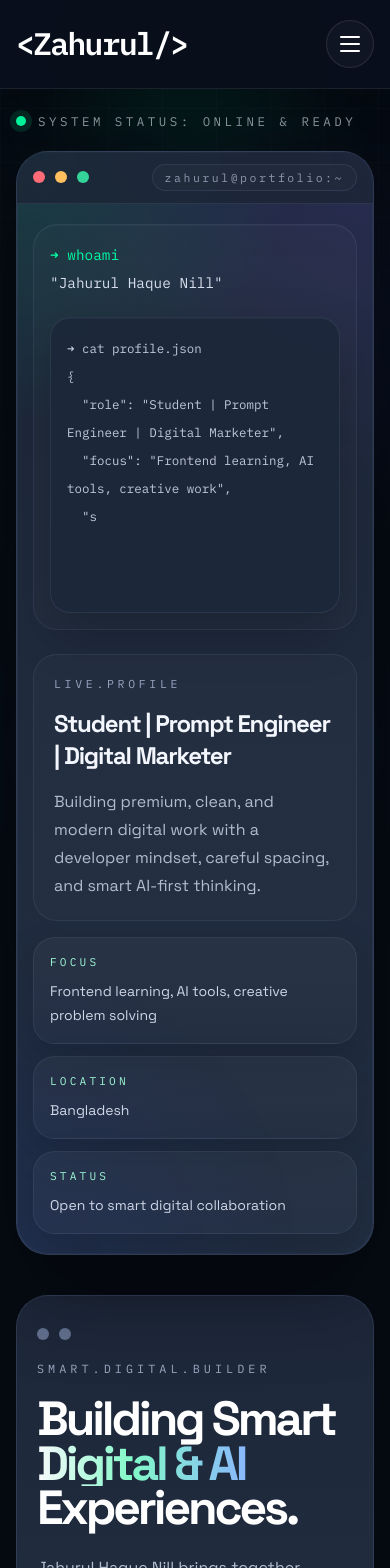
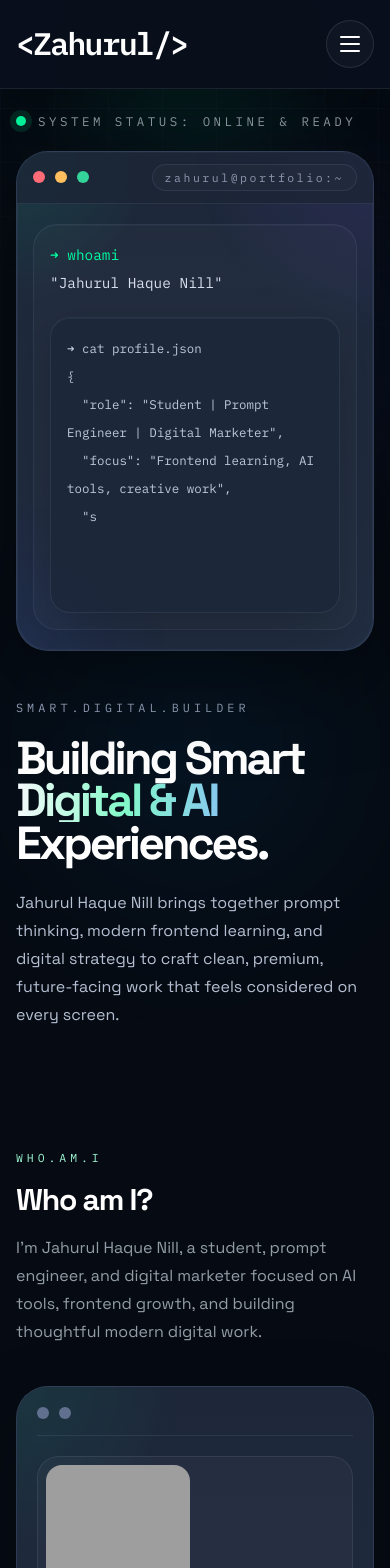
Before and after one commit to JAHURULNILL/jahurul, a React (Vite) app: page / in a window 390 px wide. Shown: the top 1568 px of the page. Built offline with nearby package versions, Linux system fonts and the light colour scheme; grey boxes are pictures that could not be loaded.

Commit message:
Adjust hero layout for desktop and mobile

```diff
--- a/src/App.tsx
+++ b/src/App.tsx
@@ -122,12 +122,15 @@ export default function App() {
       </AnimatePresence>
 
       <main className="relative z-10">
-        <section id="home" className="mx-auto flex w-full max-w-7xl flex-col px-4 pb-10 pt-28 sm:px-6 lg:px-8">
-          <HeroTerminal />
-        </section>
-
-        <section className="mx-auto w-full max-w-7xl px-4 pb-6 sm:px-6 lg:px-8">
-          <HeroHeading />
+        <section id="home" className="mx-auto w-full max-w-7xl px-4 pb-12 pt-28 sm:px-6 lg:px-8">
+          <div className="grid items-start gap-10 lg:grid-cols-[0.95fr_1.05fr] lg:gap-12">
+            <div className="order-2 lg:order-1">
+              <HeroHeading />
+            </div>
+            <div className="order-1 lg:order-2">
+              <HeroTerminal />
+            </div>
+          </div>
         </section>
 
         <WhoAmISection />
--- a/src/components/HeroHeading.tsx
+++ b/src/components/HeroHeading.tsx
@@ -4,16 +4,12 @@ import { Reveal } from "./Reveal";
 
 export function HeroHeading() {
   return (
-    <Reveal className="pb-4">
-      <div className="rounded-[2rem] border border-[rgba(106,126,170,0.22)] bg-[linear-gradient(180deg,#1d2739_0%,#212d41_100%)] px-5 py-8 shadow-[0_24px_70px_rgba(0,0,0,0.22)] sm:px-8 sm:py-10 lg:px-12">
-        <div className="mb-5 flex items-center gap-2.5">
-          <span className="h-3 w-3 rounded-full bg-[#62708f]" />
-          <span className="h-3 w-3 rounded-full bg-[#62708f]" />
-        </div>
+    <Reveal className="w-full">
+      <div className="flex h-full flex-col justify-center py-2 lg:pr-8">
         <p className="font-mono text-[0.74rem] uppercase tracking-[0.34em] text-[#9aa7c0]">
           smart.digital.builder
         </p>
-        <h1 className="mt-5 max-w-5xl text-[clamp(3rem,9vw,6.6rem)] font-bold leading-[0.92] tracking-[-0.065em] text-white">
+        <h1 className="mt-5 max-w-5xl text-[clamp(2.9rem,8vw,6.1rem)] font-bold leading-[0.92] tracking-[-0.065em] text-white">
           <span className="block">Building Smart</span>
           <span className="block bg-[linear-gradient(90deg,#f8fafc_0%,#82f9c8_30%,#8ab4ff_68%,#c0a8ff_100%)] bg-clip-text text-transparent">
             Digital &amp; AI
--- a/src/components/HeroTerminal.tsx
+++ b/src/components/HeroTerminal.tsx
@@ -13,7 +13,7 @@ export function HeroTerminal() {
   });
 
   return (
-    <Reveal>
+    <Reveal className="w-full">
       <div className="mb-5 flex items-center gap-3 text-[0.78rem] text-[var(--muted)]">
         <span className="inline-flex h-2.5 w-2.5 rounded-full bg-[var(--accent)] shadow-[0_0_0_6px_rgba(0,255,163,0.12)]" />
         <span className="font-mono uppercase tracking-[0.28em]">System Status: Online &amp; Ready</span>
@@ -52,7 +52,7 @@ export function HeroTerminal() {
           </div>
         </div>
 
-        <div className="relative grid gap-6 px-4 py-5 sm:px-6 sm:py-6 lg:grid-cols-[1.15fr_0.85fr] lg:gap-8 lg:px-8 lg:py-8">
+        <div className="relative px-4 py-5 sm:px-6 sm:py-6 lg:px-8 lg:py-8">
           <div className="rounded-[1.5rem] border border-[rgba(140,156,194,0.12)] bg-[rgba(255,255,255,0.02)] p-4 shadow-[inset_0_1px_0_rgba(255,255,255,0.03)] sm:p-5">
             <div className="font-mono text-[0.9rem] leading-7 text-[var(--accent-soft)] sm:text-[0.96rem]">
               <div className="text-[var(--accent)]">➜ whoami</div>
@@ -68,40 +68,6 @@ export function HeroTerminal() {
               </pre>
             </div>
           </div>
-
-          <div className="flex flex-col justify-between gap-4">
-            <div className="rounded-[1.5rem] border border-[rgba(140,156,194,0.12)] bg-[rgba(255,255,255,0.02)] p-5 transition duration-300 group-hover:border-[var(--accent)]/18">
-              <p className="font-mono text-[0.72rem] uppercase tracking-[0.32em] text-[#98a4bf]">
-                live.profile
-              </p>
-              <h2 className="mt-4 text-2xl font-bold tracking-[-0.05em] text-[#f3f6fc] sm:text-[2rem]">
-                {person.role}
-              </h2>
-              <p className="mt-4 text-base leading-7 text-[#b1bccf]">
-                Building premium, clean, and modern digital work with a developer mindset, careful spacing, and
-                smart AI-first thinking.
-              </p>
-            </div>
-
-            <div className="grid gap-3 sm:grid-cols-3 lg:grid-cols-1">
-              {[
-                ["Focus", "Frontend learning, AI tools, creative problem solving"],
-                ["Location", person.location],
-                ["Status", "Open to smart digital collaboration"],
-              ].map(([label, value]) => (
-                <motion.div
-                  key={label}
-                  whileHover={{ y: -4 }}
-                  className="rounded-[1.35rem] border border-[rgba(140,156,194,0.12)] bg-[linear-gradient(180deg,rgba(255,255,255,0.04),rgba(255,255,255,0.02))] px-4 py-4 shadow-[0_16px_40px_rgba(0,0,0,0.14)] transition duration-300 hover:border-[var(--accent)]/24 hover:shadow-[0_22px_40px_rgba(0,0,0,0.18)]"
-                >
-                  <p className="font-mono text-[0.7rem] uppercase tracking-[0.28em] text-[var(--accent-soft)]">
-                    {label}
-                  </p>
-                  <p className="mt-2 text-sm leading-6 text-[#ced6e6]">{value}</p>
-                </motion.div>
-              ))}
-            </div>
-          </div>
         </div>
       </motion.div>
     </Reveal>
```
